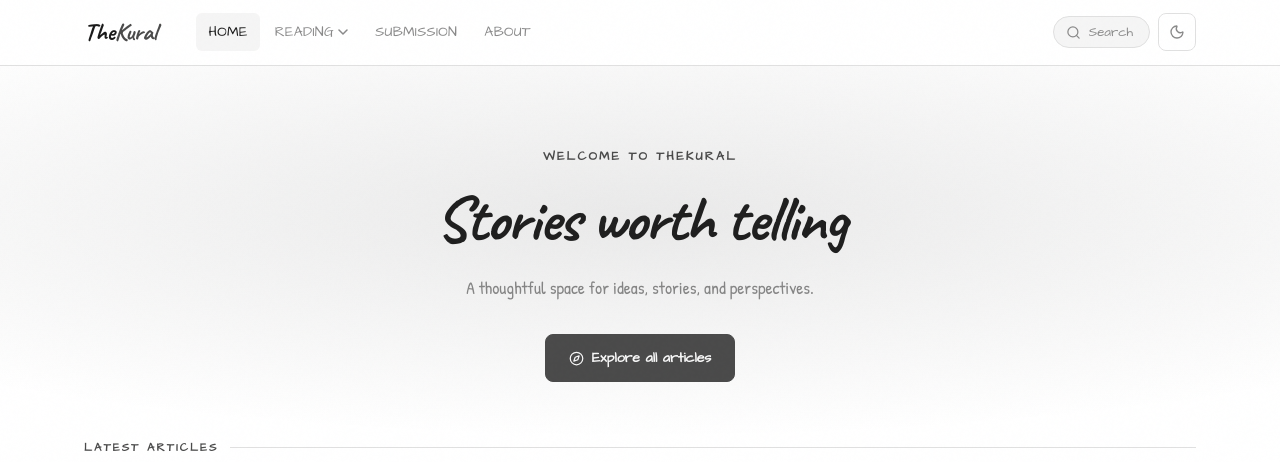
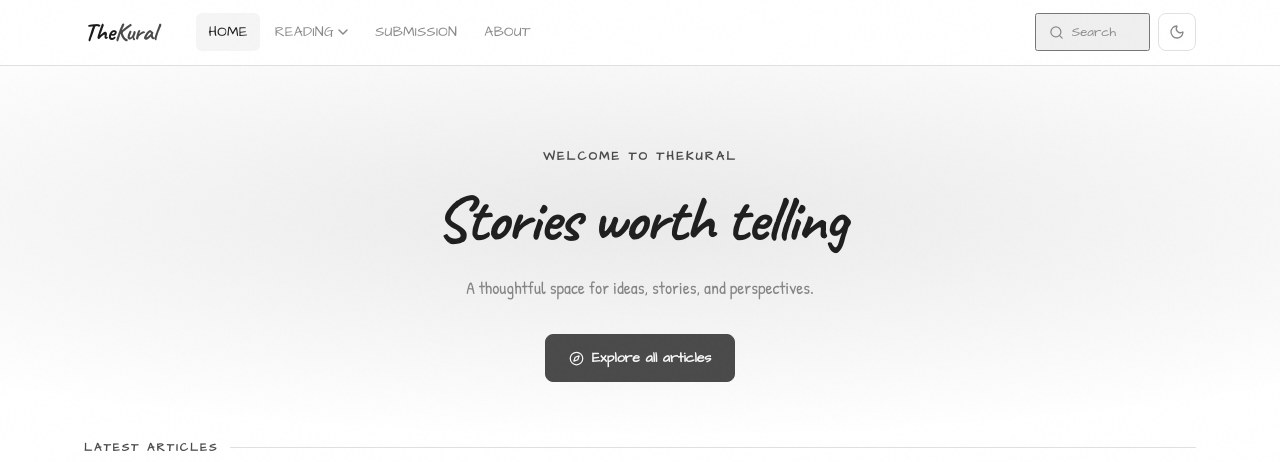
Before and after one commit to someoneonearthwholovestg/thekural.in, a Jekyll site: the page built from index.html, in a window 1280 px wide. Shown: the top 462 px of the page. Built offline with Jekyll 4.4.1, drawn with Linux system fonts in a browser that asks for light colours; grey boxes are pictures that could not be loaded.

Commit message:
Update default.html

```diff
--- a/_layouts/default.html
+++ b/_layouts/default.html
@@ -213,10 +213,7 @@
       display: flex;
       align-items: center;
       gap: .5rem;
-      background: var(--c-surface);
-      border: 1px solid var(--c-border);
-      border-radius: 50px;
-      padding: .4rem 1rem .4rem .75rem;
+      padding: .5rem 2rem .5rem .75rem;
       font-family: var(--font-ui);
       font-size: .82rem;
       font-weight: 500;
```
